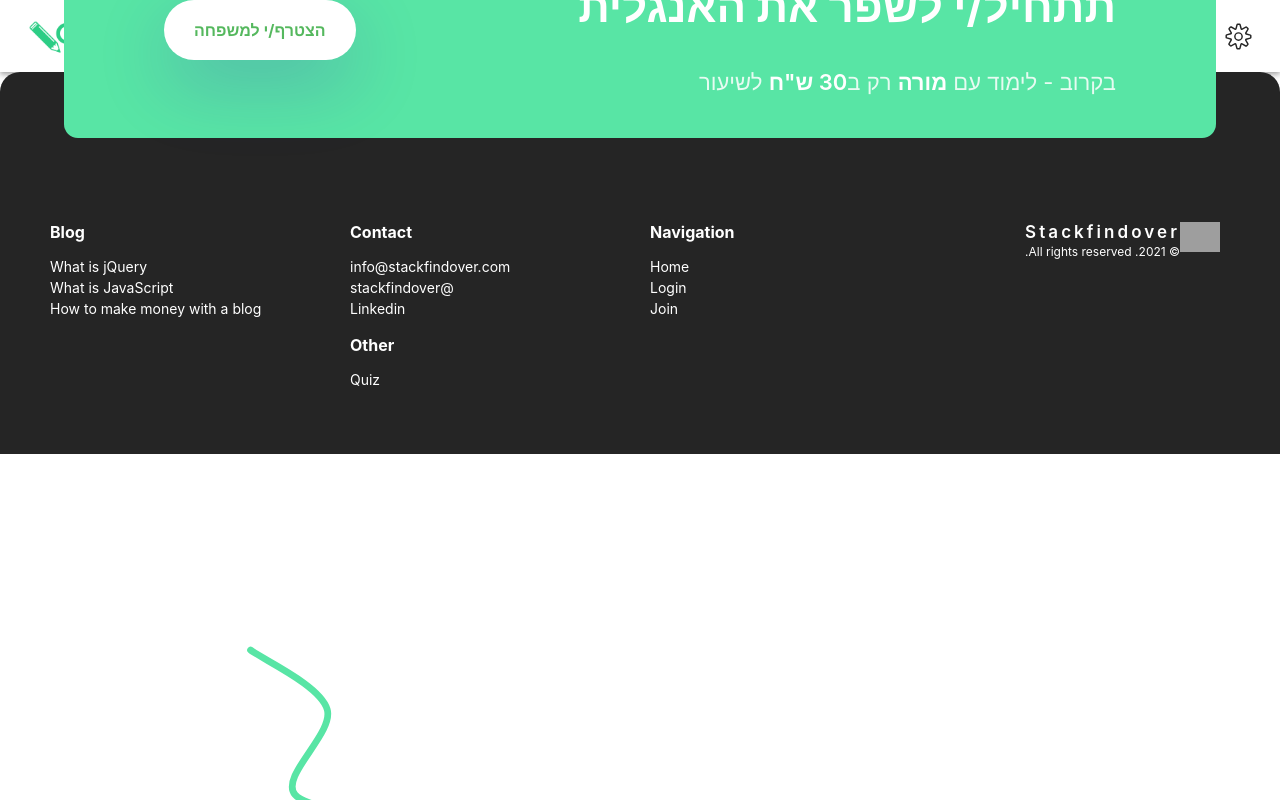
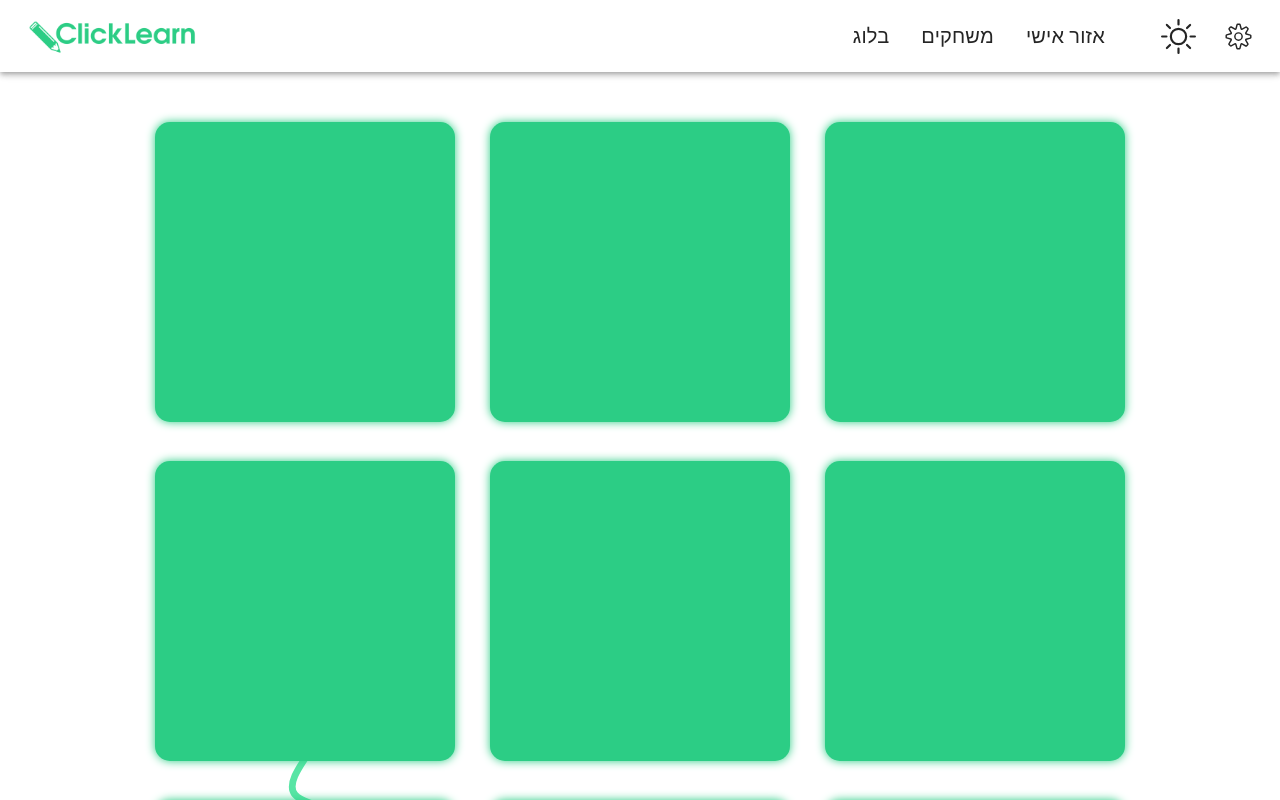
Before and after one commit to Click-Learn/Click-Learn-App, a React (Create React App) app: page /memorygame in a window 1280 px wide. Shown: the top 800 px of the page. Built offline with nearby package versions, Linux system fonts and the light colour scheme; grey boxes are pictures that could not be loaded.

Commit message:
create memory game

```diff
--- /dev/null
+++ b/src/Components/Layout/Main/Dashboard/Games/MemoryGame/Card/Card.css
@@ -0,0 +1,38 @@
+.card {
+    width: 300px;
+    height: 300px;
+    background-color: var(--color-light-green);
+    font-size: 30px;
+    cursor: pointer;
+    transition: 0.4s;
+    transform-style: preserve-3d;
+    border: none;
+    outline: none;
+    padding: 0;
+    margin: 0;
+    overflow: hidden; /* Prevent text from being visible when flipped */
+    position: relative; /* Add this to properly position the card-inner */
+    box-shadow: 0 0 10px 0px var(--color-light-green);
+    border-radius: 15px;
+  }
+
+  .card:hover {
+    box-shadow: 0 0 10px 1px var(--color-light-green);
+  }
+
+  .card-inner {
+    width: 100%;
+    height: 100%;
+    display: flex; /* Add this to center the text horizontally */
+    justify-content: center; /* Add this to center the text horizontally */
+    align-items: center; /* Add this to center the text vertically */
+    position: absolute; /* Add this to position the card-inner */
+    top: 0; /* Add this to position the card-inner */
+    left: 0; /* Add this to position the card-inner */
+    transform: rotateY(180deg);
+    backface-visibility: hidden;
+  }
+
+  .flipped {
+    transform: rotateY(360deg);
+  }
--- /dev/null
+++ b/src/Components/Layout/Main/Dashboard/Games/MemoryGame/Card/Card.tsx
@@ -0,0 +1,40 @@
+
+import CardModel from "../../../../../../../Models/CardModel";
+import "./Card.css";
+import flipSound from "./card-flip.mp3";
+
+
+interface CardProps {
+  card: CardModel;
+  onClick: () => void;
+}
+
+function Card({ card, onClick }: CardProps): JSX.Element {
+  const cardClasses = ["card"];
+
+  if (card.isFlipped || card.isMatched) {
+    cardClasses.push("flipped");
+  }
+
+  const playFlipSound = () => {
+    const audio = new Audio(flipSound);
+    audio.play();
+  };
+
+
+  const handleClick = () => {
+    console.log("Card component clicked");
+    playFlipSound();
+    onClick();
+  };
+
+  return (
+    <div className="Card">
+      <button className={cardClasses.join(" ")} onClick={handleClick}>
+        {card.isFlipped || card.isMatched ? card.englishWord : ""}
+      </button>
+    </div>
+  );
+}
+
+export default Card;
--- a/src/Components/Layout/Main/Dashboard/Games/MemoryGame/MemoryGame.css
+++ b/src/Components/Layout/Main/Dashboard/Games/MemoryGame/MemoryGame.css
@@ -1,3 +1,13 @@
 .MemoryGame {
+    display: flex;
+    justify-content: center;
+    margin-bottom: 300px;
+}
 
+.MemoryGame .game-board{
+    margin-top: 50px;
+    display: flex;
+    justify-content: center;
+    flex-wrap: wrap;
+    gap: 35px;
 }
--- a/src/Components/Layout/Main/Dashboard/Games/MemoryGame/MemoryGame.tsx
+++ b/src/Components/Layout/Main/Dashboard/Games/MemoryGame/MemoryGame.tsx
@@ -1,11 +1,68 @@
+import { useState } from "react";
+import CardModel from "../../../../../../Models/CardModel";
+import GameModel from "../../../../../../Models/GameModel";
 import "./MemoryGame.css";
+import Card from "./Card/Card";
+
+// Sample card data
+const cardData = [
+    { englishWord: 'hello', hebrewWord: 'שלום' },
+    { englishWord: 'goodbye', hebrewWord: 'להתראות' },
+    { englishWord: 'please', hebrewWord: 'בבקשה' },
+    { englishWord: 'thank you', hebrewWord: 'תודה' },
+    { englishWord: 'sun', hebrewWord: 'שמש' },
+    // Add more card data as needed
+];
+
+// Create card instances
+const cards = cardData.flatMap(({ englishWord, hebrewWord }) => [
+    new CardModel(englishWord, hebrewWord),
+    new CardModel(hebrewWord, englishWord),
+]);
+
+// Initialize the memory game with card instances
+const game = new GameModel(cards);
+
 
 function MemoryGame(): JSX.Element {
+
+    const [cardsState, setCardsState] = useState(game.cards);
+
+    const handleCardClick = (index: number) => {
+        console.log('Card clicked:', index);
+        game.selectCard(index);
+        console.log('Updated cards state:', game.cards);
+        setCardsState([...game.cards]);
+    };
+
+
     return (
         <div className="MemoryGame">
-
+            <div className="game-board">
+                {cardsState.map((card, index) => (
+                    <Card key={index} card={card} onClick={() => handleCardClick(index)} />
+                ))}
+            </div>
         </div>
     );
 }
 
+// return (
+//     <div className="MemoryGame">
+//       <div className="game-board">
+//         {cardsState.map((card, index) => (
+//           <div
+//             key={index}
+//             onClick={() => {
+//               console.log("Test click", index);
+//             }}
+//           >
+//             <Card card={card} onClick={() => handleCardClick(index)} />
+//           </div>
+//         ))}
+//       </div>
+//     </div>
+//   );
+// }
+
 export default MemoryGame;
--- /dev/null
+++ b/src/Models/CardModel.ts
@@ -0,0 +1,13 @@
+export default class CardModel {
+    englishWord: string;
+    hebrewWord: string;
+    isFlipped: boolean;
+    isMatched: boolean;
+
+    constructor(englishWord: string, hebrewWord: string) {
+      this.englishWord = englishWord;
+      this.hebrewWord = hebrewWord;
+      this.isFlipped = false;
+      this.isMatched = false;
+    }
+  }
--- /dev/null
+++ b/src/Models/GameModel.ts
@@ -0,0 +1,62 @@
+import CardModel from './CardModel';
+
+export default class GameModel {
+  cards: CardModel[];
+  firstCardSelected: CardModel | null;
+  secondCardSelected: CardModel | null;
+  totalMoves: number;
+  totalMatches: number;
+  isGameOver: boolean;
+
+  constructor(cards: CardModel[]) {
+    this.cards = cards.sort(() => Math.random() - 0.5);
+    this.firstCardSelected = null;
+    this.secondCardSelected = null;
+    this.totalMoves = 0;
+    this.totalMatches = 0;
+    this.isGameOver = false;
+  }
+
+  selectCard(index: number) {
+    const selectedCard = this.cards[index];
+
+    if (
+      selectedCard.isFlipped ||
+      selectedCard.isMatched ||
+      (this.firstCardSelected && this.secondCardSelected)
+    ) {
+      return;
+    }
+
+    selectedCard.isFlipped = true;
+
+    if (!this.firstCardSelected) {
+      this.firstCardSelected = selectedCard;
+    } else {
+      this.secondCardSelected = selectedCard;
+      this.totalMoves++;
+
+      if (
+        this.firstCardSelected.englishWord === this.secondCardSelected.hebrewWord ||
+        this.firstCardSelected.hebrewWord === this.secondCardSelected.englishWord
+      ) {
+        this.firstCardSelected.isMatched = true;
+        this.secondCardSelected.isMatched = true;
+        this.totalMatches++;
+
+        if (this.totalMatches === this.cards.length / 2) {
+          this.isGameOver = true;
+        }
+        this.firstCardSelected = null;
+        this.secondCardSelected = null;
+      } else {
+        setTimeout(() => {
+          this.firstCardSelected!.isFlipped = false;
+          this.secondCardSelected!.isFlipped = false;
+          this.firstCardSelected = null;
+          this.secondCardSelected = null;
+        }, 1000);
+      }
+    }
+  }
+}
--- /dev/null
+++ b/src/declarations.d.ts
@@ -0,0 +1,4 @@
+declare module '*.mp3' {
+    const src: string;
+    export default src;
+  }
```
Also changed, not shown: 1 other file (tests, documents, lock files or other folders).
